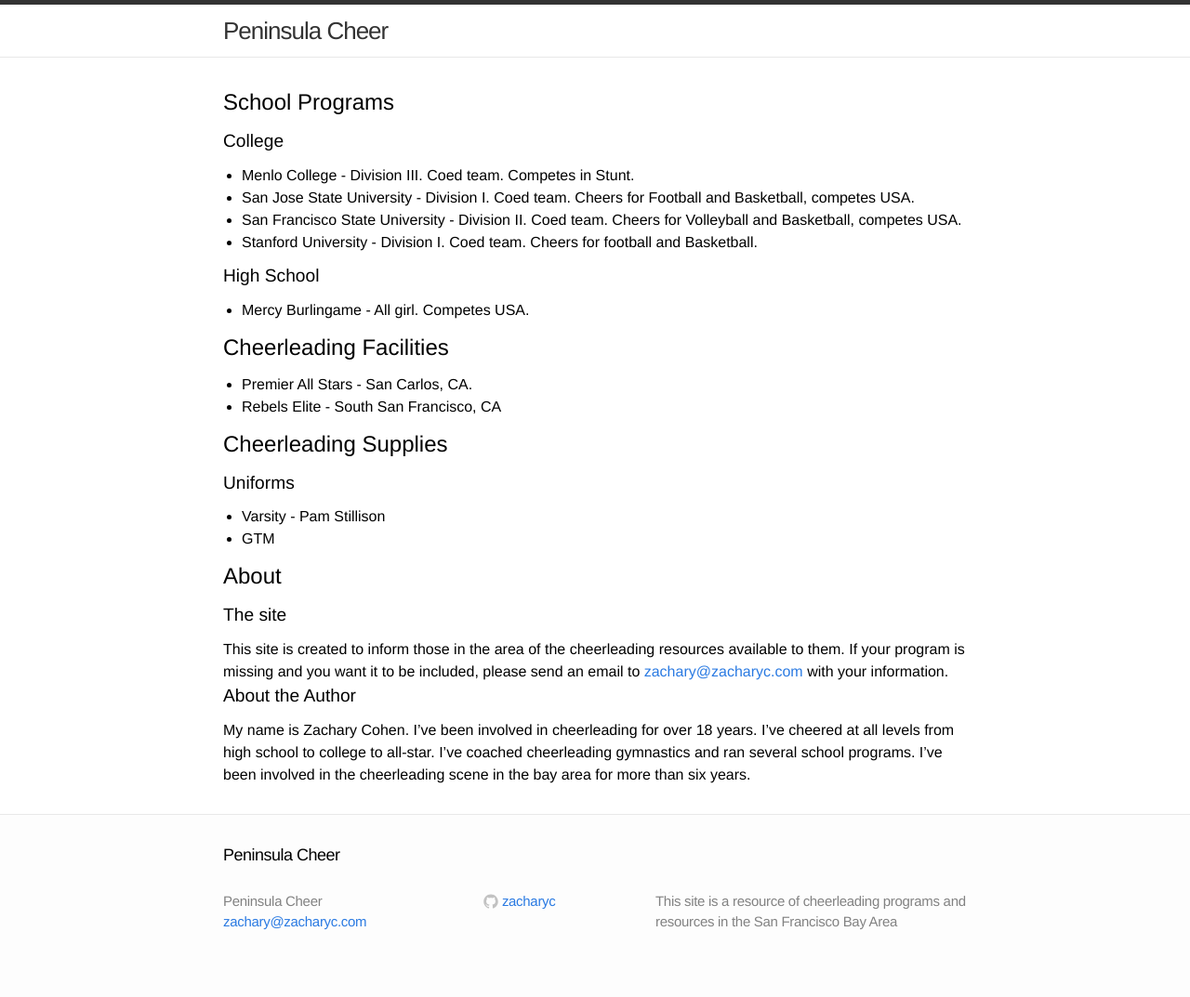
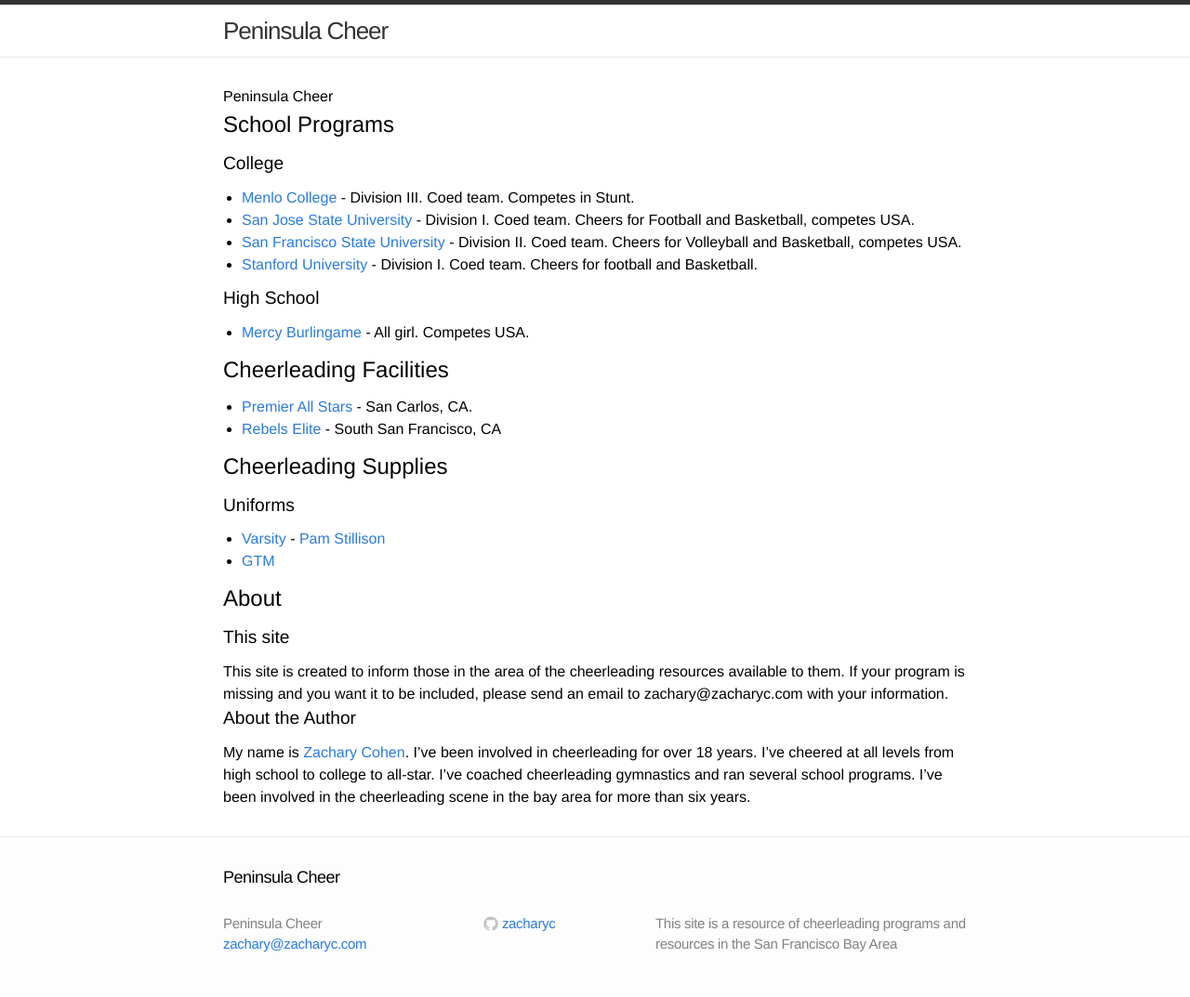
Before and after one commit to zacharyc/peninsula-cheer, a Jekyll site: the page built from index.md, in a window 1280 px wide. Shown: the whole page at 93% size. Built offline with Jekyll 4.4.1, drawn with Linux system fonts in a browser that asks for light colours; before the commit the page ends 1049 px from its top, so only the background shows below that.

Commit message:
Update the website with links

```diff
--- a/index.md
+++ b/index.md
@@ -1,38 +1,40 @@
 ---
 layout: default
 ---
+
+# Peninsula Cheer
 
 ## School Programs
 
 ### College
 
-* Menlo College - Division III. Coed team. Competes in Stunt.
-* San Jose State University - Division I. Coed team. Cheers for Football and Basketball, competes USA.
-* San Francisco State University - Division II. Coed team. Cheers for Volleyball and Basketball, competes USA.
-* Stanford University - Division I. Coed team. Cheers for football and Basketball.
+* [Menlo College](http://www.menloathletics.com/sport/0/14.php) - Division III. Coed team. Competes in Stunt.
+* [San Jose State University](http://www.sjsuspartans.com/sports/c-cheer/spec-rel/sjsu-cheer.html) - Division I. Coed team. Cheers for Football and Basketball, competes USA.
+* [San Francisco State University](http://www.cheersfstate.com) - Division II. Coed team. Cheers for Volleyball and Basketball, competes USA.
+* [Stanford University](http://cheer.stanford.edu/cgi-bin/index.php) - Division I. Coed team. Cheers for football and Basketball.
 
 ### High School
 
-* Mercy Burlingame - All girl. Competes USA.
+* [Mercy Burlingame](http://www.mercyhsb.com/page.cfm?p=147&teamID=47) - All girl. Competes USA.
 
 ## Cheerleading Facilities
 
-* Premier All Stars - San Carlos, CA.
-* Rebels Elite - South San Francisco, CA
+* [Premier All Stars](http://www.premier-allstars.com) - San Carlos, CA.
+* [Rebels Elite](http://gorebelselite.com) - South San Francisco, CA
 
 ## Cheerleading Supplies
 
 ### Uniforms
 
-* Varsity - Pam Stillison
-* GTM
+* [Varsity](http://www.varsity.com/uniforms/) - [Pam Stillison](tel:650-678-1453)
+* [GTM](http://gtmsportswear.com/cheerleading)
 
 ## About
 
-### The site
+### This site
 
-This site is created to inform those in the area of the cheerleading resources available to them. If your program is missing and you want it to be included, please send an email to <mailto:zachary@zacharyc.com> with your information.
+This site is created to inform those in the area of the cheerleading resources available to them. If your program is missing and you want it to be included, please send an email to zachary@zacharyc.com with your information.
 
 ### About the Author
 
-My name is Zachary Cohen. I've been involved in cheerleading for over 18 years. I've cheered at all levels from high school to college to all-star. I've coached cheerleading gymnastics and ran several school programs. I've been involved in the cheerleading scene in the bay area for more than six years.
+My name is [Zachary Cohen](http://www.zacharyc.com). I've been involved in cheerleading for over 18 years. I've cheered at all levels from high school to college to all-star. I've coached cheerleading gymnastics and ran several school programs. I've been involved in the cheerleading scene in the bay area for more than six years.
```
